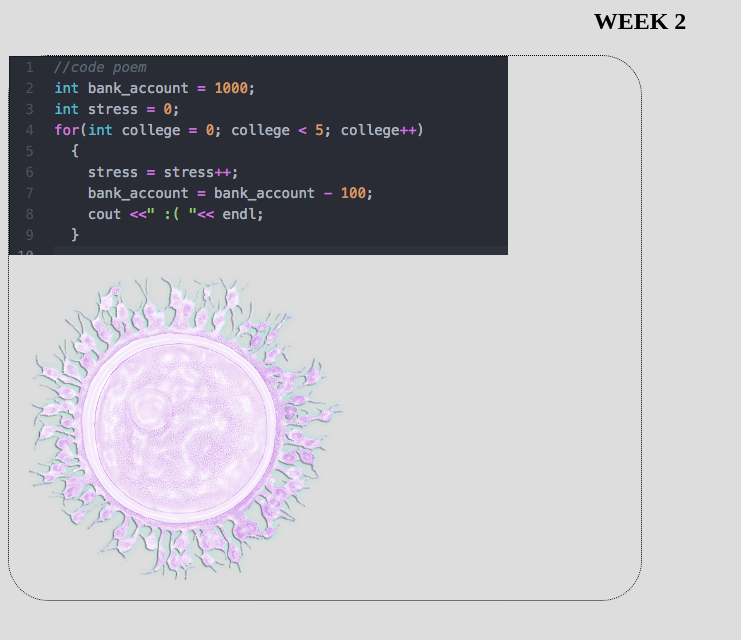
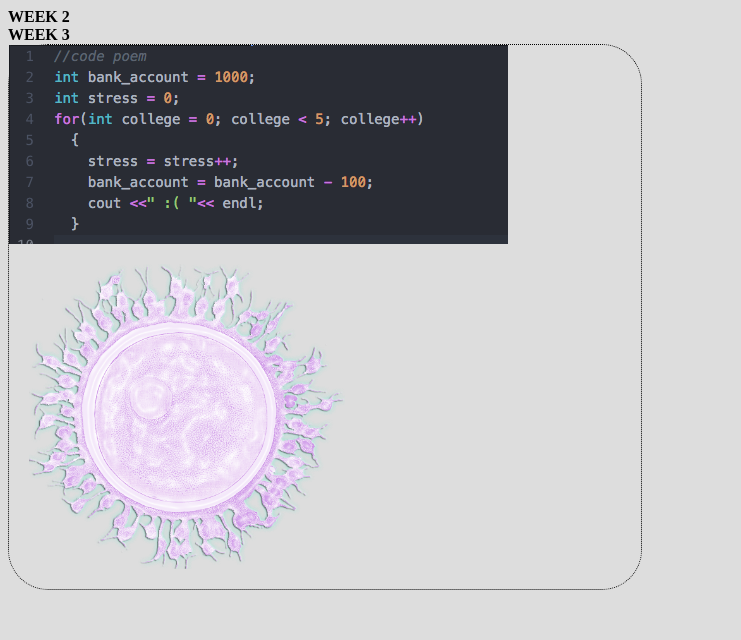
Before and after one commit to macymeca12/macymeca12.github.io, a plain HTML site: page index.html in a window 1280 px wide. Shown: the whole page, without its empty margins (0-741 px from the left). Drawn offline with Linux system fonts and the light colour scheme.

Commit message:
Update index.html

```diff
--- a/index.html
+++ b/index.html
@@ -5,7 +5,8 @@
 
 	</head>
 	<body>
-		<center> <h2> <b>WEEK 2 <a href="week2/index.html"></b></a></h2></center>
+		<div> <b>WEEK 2 <a href="week2/index.html"></b></a></div>
+		<div> <b>WEEK 3 <a href="week3/index.html"></b></a></div>
 		<div class="main_div">
 			<img src="img/code_poem.png" id="poem"/>
 			<img src="img/ovum.png" id="img1">
```
